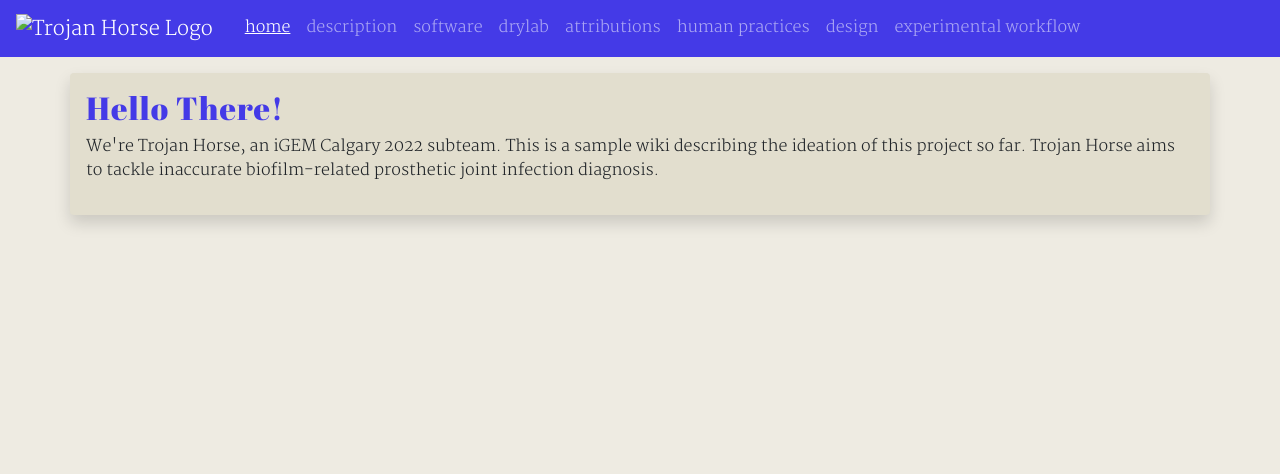
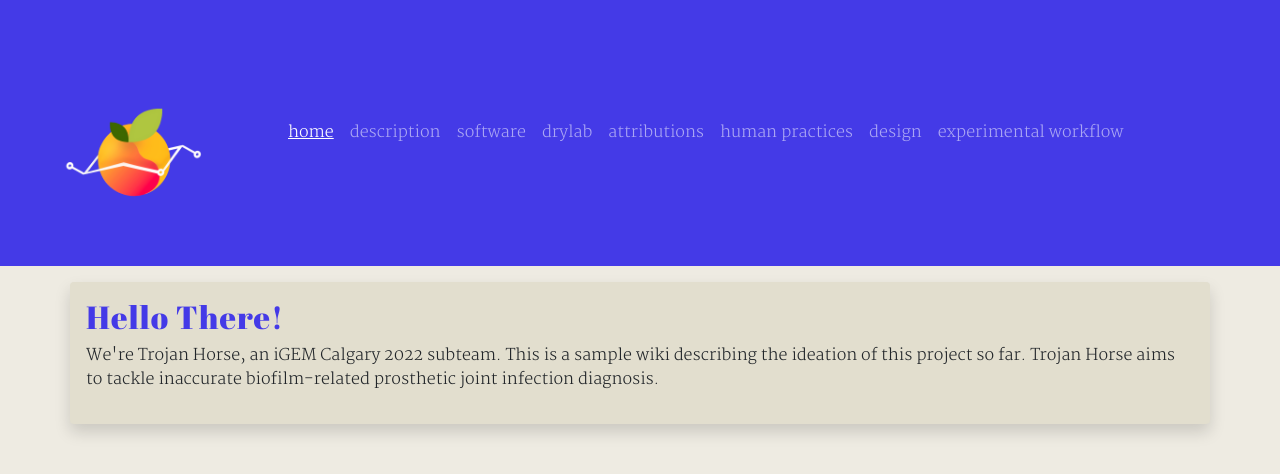
Before and after one commit to iGEMCalgary/2022CalgaryWiki, a plain HTML site: page index.html in a window 1280 px wide. Drawn offline with nearby package versions, Linux system fonts and the light colour scheme.

Commit message:
add logo

```diff
--- a/index.html
+++ b/index.html
@@ -42,7 +42,7 @@
     <a class="navbar-brand" href="index.html">
       <img
         class="navbar-logo"
-        src="media/best-logo.svg"
+        src="media/cellu_logo.png"
         alt="Trojan Horse Logo"
       />
     </a>
```
Also changed, not shown: media/cellu_logo.png (added).
